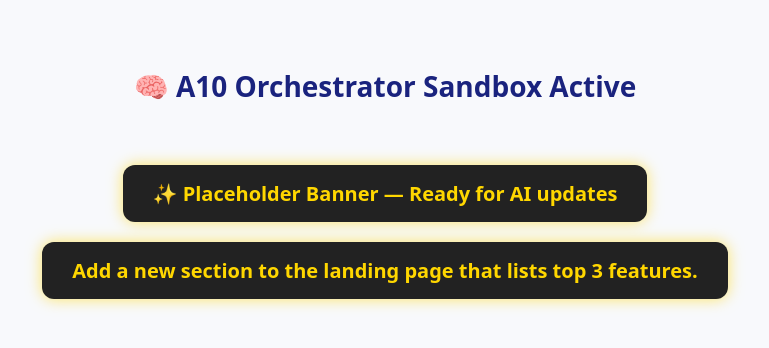
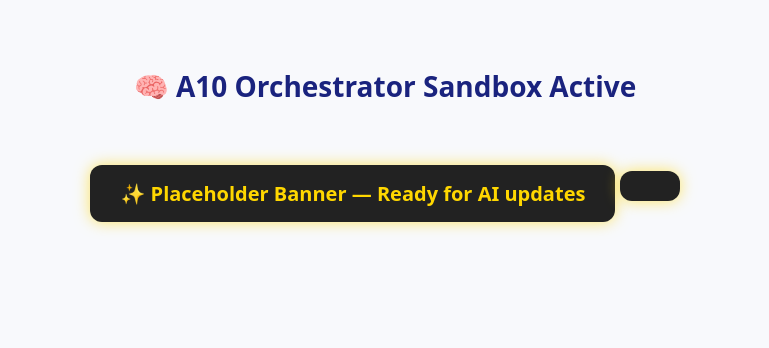
Before and after one commit to NovelAISolutions/a10-orchestrator-sandbox, a plain HTML site: page index.html in a window 1280 px wide. Shown: the whole page, without its empty margins (255-1024 px from the left). Drawn offline with Linux system fonts and the light colour scheme.

Commit message:
Coder Agent test commit from n8n

```diff
--- a/index.html
+++ b/index.html
@@ -23,8 +23,11 @@
 
 
 
+
+
+
       <div class="a10-banner" style=";margin-top:20px;">
-        Add a new section to the landing page that lists top 3 features.
+
       </div>
 
 </body></html>
```
